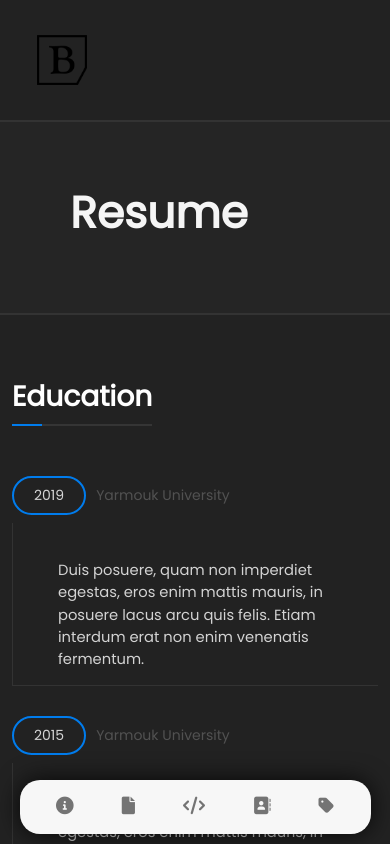
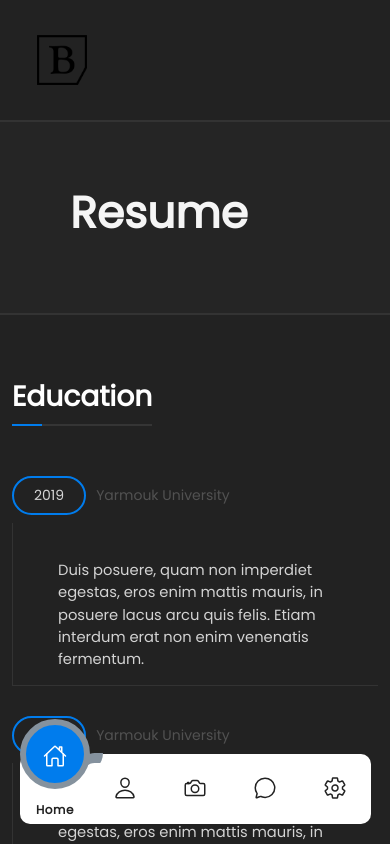
Before and after one commit to bassil-97/Bassil-Profile, a React (Create React App) app: page /resume in a window 390 px wide. Shown: the top 844 px of the page. Built offline with nearby package versions, Linux system fonts and the light colour scheme; a web font is replaced by a local one.

Commit message:
edit floating navbar

```diff
--- a/public/index.html
+++ b/public/index.html
@@ -34,7 +34,8 @@
     <noscript>You need to enable JavaScript to run this app.</noscript>
     <div id="root"></div>
 
-
+    <script type="module" src="https://unpkg.com/ionicons@5.5.2/dist/ionicons/ionicons.esm.js"></script>
+<script nomodule="" src="https://unpkg.com/ionicons@5.5.2/dist/ionicons/ionicons.js"></script>
     <script src="https://unpkg.com/aos@next/dist/aos.js"></script>
     <script>
       AOS.init();
--- /dev/null
+++ b/src/Components/Navbar/Floating-nav.css
@@ -0,0 +1,147 @@
+@import url("https://fonts.googleapis.com/css2?family=Poppins:wght@200&display=swap");
+.navigation > * {
+  margin: 0 !important;
+  padding: 0 !important;
+  box-sizing: border-box;
+  font-family: "Poppins", sans-serif;
+}
+
+:root {
+  --clr: #222222;
+  --circle: #85929e;
+}
+
+.navigation {
+  position: fixed;
+  left: 0;
+  right: 0;
+  bottom: 20px;
+  margin: 0 auto;
+  width: 400px;
+  height: 70px;
+  background: #fff;
+  display: none;
+  border-radius: 10px;
+  z-index: 99;
+}
+.navigation ul {
+  display: flex;
+  width: 350px;
+}
+.navigation ul li {
+  position: relative;
+  list-style: none;
+  width: 70px;
+  height: 70px;
+  z-index: 1;
+}
+.navigation ul li a {
+  position: relative;
+  display: flex;
+  justify-content: center;
+  align-items: center;
+  flex-direction: column;
+  width: 100%;
+  text-align: center;
+  font-weight: 600;
+}
+.navigation ul li a .icon {
+  position: relative;
+  display: block;
+  line-height: 75px;
+  font-size: 1.5em;
+  text-align: center;
+  color: var(--clr);
+  transition: 0.5s;
+}
+.navigation ul li.active a .icon {
+  transform: translateY(-32px);
+}
+.navigation ul li.active .icon {
+  color: #fff;
+}
+.navigation ul li a .text {
+  position: absolute;
+  color: var(--clr);
+  font-weight: 600;
+  font-size: 0.75em;
+  letter-spacing: 0.05em;
+  transition: 0.5s;
+  opacity: 0;
+  transform: translateY(20px);
+}
+.navigation ul li.active a .text {
+  opacity: 1;
+  transform: translateY(10px);
+}
+
+.indicator {
+  position: absolute;
+  top: -50%;
+  width: 70px;
+  height: 70px;
+  background: #007ced;
+  border-radius: 50%;
+  border: 6px solid var(--circle);
+  transition: 0.5s;
+}
+.indicator::before {
+  content: "";
+  position: absolute;
+  top: 65%;
+  left: -19px;
+  height: 20px;
+  width: 20px;
+  background: transparent;
+  border-top-right-radius: 14px;
+  border-bottom-left-radius: 24px;
+  box-shadow: 0 -10px 0 0 var(--circle);
+}
+.indicator::after {
+  content: "";
+  position: absolute;
+  top: 65%;
+  right: -19px;
+  height: 20px;
+  width: 20px;
+  background: transparent;
+  border-top-left-radius: 14px;
+  border-bottom-right-radius: 24px;
+  box-shadow: 0 -10px 0 0 var(--circle);
+}
+
+.navigation ul li:nth-child(1).active ~ .indicator {
+  transform: translateX(calc(70px * 0));
+}
+
+.navigation ul li:nth-child(1).active ~ .indicator::before,
+.navigation ul li:nth-child(5).active ~ .indicator::after {
+  display: none;
+}
+
+.navigation ul li:nth-child(2).active ~ .indicator {
+  transform: translateX(calc(70px * 1));
+}
+.navigation ul li:nth-child(3).active ~ .indicator {
+  transform: translateX(calc(70px * 2));
+}
+.navigation ul li:nth-child(4).active ~ .indicator {
+  transform: translateX(calc(70px * 3));
+}
+.navigation ul li:nth-child(5).active ~ .indicator {
+  transform: translateX(calc(70px * 4));
+}
+
+@media screen and (max-width: 992px) {
+  .navigation {
+    display: flex;
+    align-items: center;
+    justify-content: center;
+  }
+}
+
+@media screen and (max-width: 576px) {
+  .navigation {
+    width: 90%;
+  }
+}
--- a/src/Components/Navbar/FloatingNav.js
+++ b/src/Components/Navbar/FloatingNav.js
@@ -1,36 +1,64 @@
-import React from "react";
-import "./Navbar.css";
+import React, { useEffect } from "react";
+
+import "./Floating-nav.css";
 
 import { Link } from "react-router-dom";
 
 export default function FloatingNav() {
+  useEffect(() => {
+    const list = document.querySelectorAll(".list");
+    function activeLink() {
+      list.forEach((item) => item.classList.remove("active"));
+      this.classList.add("active");
+    }
+    list.forEach((item) => item.addEventListener("click", activeLink));
+  }, []);
+
   return (
-    <div className="floating-nav" data-aos="fade-right">
-      <div className="floating-item">
-        <Link to="/" className="floating-nav-link">
-          <i className="fa-solid fa-circle-info"></i>
-        </Link>
-      </div>
-      <div className="floating-item">
-        <Link to="/resume" className="floating-nav-link">
-          <i className="fa-solid fa-file"></i>
-        </Link>
-      </div>
-      <div className="floating-item">
-        <Link to="/portfolio" className="floating-nav-link">
-          <i className="fa-solid fa-code"></i>
-        </Link>
-      </div>
-      <div className="floating-item">
-        <Link to="/contact" className="floating-nav-link">
-          <i className="fa-solid fa-address-book"></i>
-        </Link>
-      </div>
-      <div className="floating-item">
-        <Link to="/pricing" className="floating-nav-link">
-          <i className="fa-solid fa-tag"></i>
-        </Link>
-      </div>
+    <div className="navigation">
+      <ul>
+        <li className="list active">
+          <Link to="/">
+            <span className="icon">
+              <ion-icon name="home-outline"></ion-icon>
+            </span>
+            <span className="text">Home</span>
+          </Link>
+        </li>
+        <li className="list">
+          <Link to="/resume">
+            <span className="icon">
+              <ion-icon name="person-outline"></ion-icon>
+            </span>
+            <span className="text">Resume</span>
+          </Link>
+        </li>
+        <li className="list">
+          <Link to="/portfolio">
+            <span className="icon">
+              <ion-icon name="camera-outline"></ion-icon>
+            </span>
+            <span className="text">Portfolio</span>
+          </Link>
+        </li>
+        <li className="list">
+          <Link to="/contact">
+            <span className="icon">
+              <ion-icon name="chatbubble-outline"></ion-icon>
+            </span>
+            <span className="text">Contact</span>
+          </Link>
+        </li>
+        <li className="list">
+          <Link to="/pricing">
+            <span className="icon">
+              <ion-icon name="settings-outline"></ion-icon>
+            </span>
+            <span className="text">Pricing</span>
+          </Link>
+        </li>
+        <div className="indicator"></div>
+      </ul>
     </div>
   );
 }
--- a/src/Components/Testimonials/Testimonials.css
+++ b/src/Components/Testimonials/Testimonials.css
@@ -37,7 +37,7 @@
 }
 
 .testimonial-text > p {
-    font-family: "Poppins",Helvetica,sans-serif;
+  font-family: "Poppins", Helvetica, sans-serif;
   font-size: 14px;
   font-weight: 400;
   font-style: normal;
@@ -52,12 +52,12 @@
 .testimonial-author {
   font-weight: 600;
   margin: 0 0 2px;
-    font-size: .9em;
+  font-size: 0.9em;
   color: #e5e5e5;
 }
 
 .testimonial-firm {
   margin: 0;
-    font-size: .8em;
+  font-size: 0.8em;
   color: #bbb;
 }
```
Also changed, not shown: src/App.css (+13 -6 lines). Lines whose indentation alone changed are shown as unchanged.
